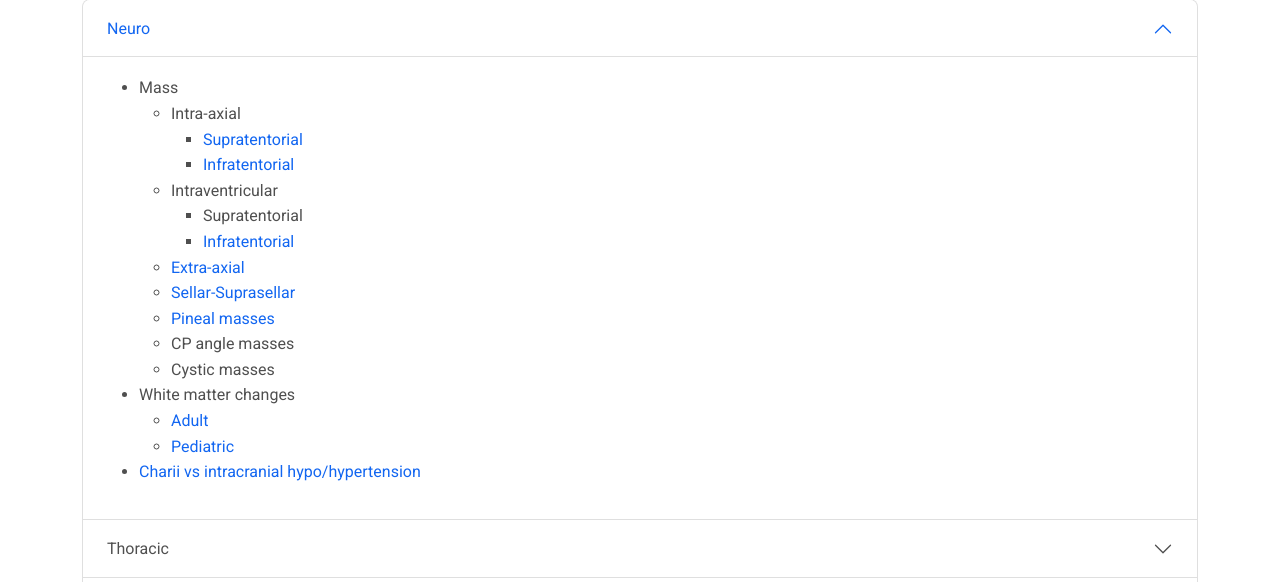
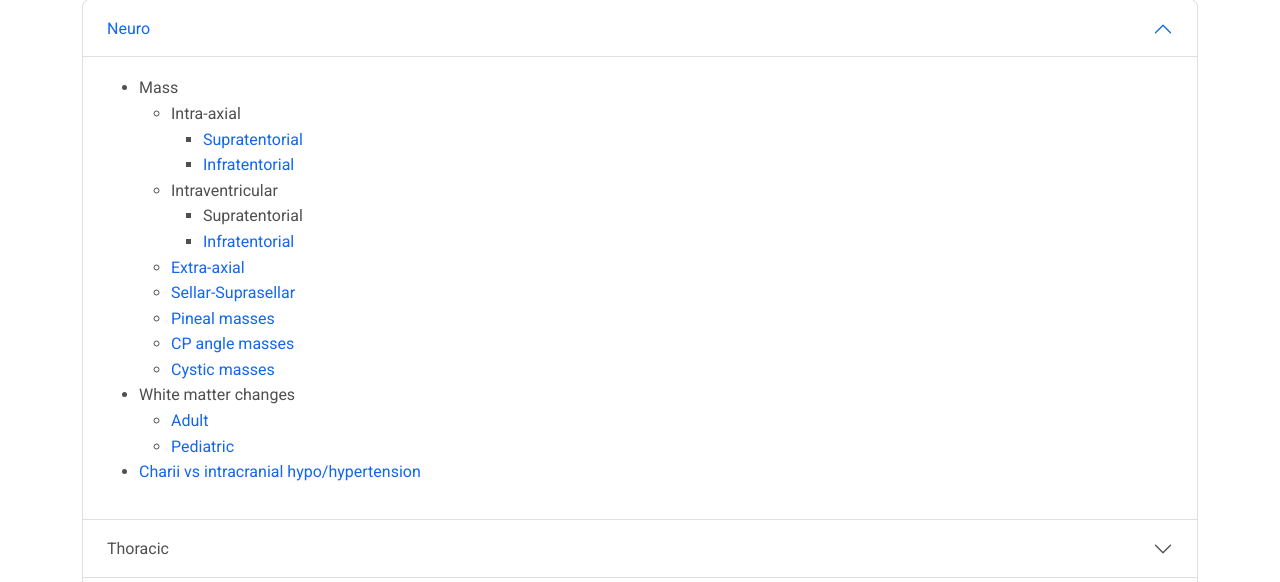
Before and after one commit to gvsanthu10/website, a Flask app: page / in a window 1280 px wide. Shown: the part 137-719 px from the top of the page. Run offline with Flask 2, Linux system fonts and the light colour scheme.

Commit message:
Update index.html

```diff
--- a/templates/index.html
+++ b/templates/index.html
@@ -86,8 +86,8 @@
               <li><a href="{{ url_for('extraaxial') }}" class="link-primary">Extra-axial</a></li>
               <li><a href="{{ url_for('sella') }}" class="link-primary">Sellar-Suprasellar</a></li>
               <li><a href="{{ url_for('pineal') }}" class="link-primary">Pineal masses</a></li>
-              <li>CP angle masses</li>
-              <li>Cystic masses</li>
+              <li><a href="{{ url_for('cpa') }}" class="link-primary">CP angle masses</a></li>
+              <li><a href="{{ url_for('neurocystic') }}" class="link-primary">Cystic masses</a></li>
             </ul>
              <li>White matter changes</li>
              <ul>
@@ -114,7 +114,7 @@
           <ul class="unorderedList">
             <li>Pulmonary nodule</li>
             <ul>
-             <li>Solid</li>
+             <li><a href="{{ url_for('solpulnodule') }}" class="link-primary">Solid-cystic</a></li>
               <li>Cavitating</li>
               </ul>
               <li>Diffuse lung disease</li>
```
